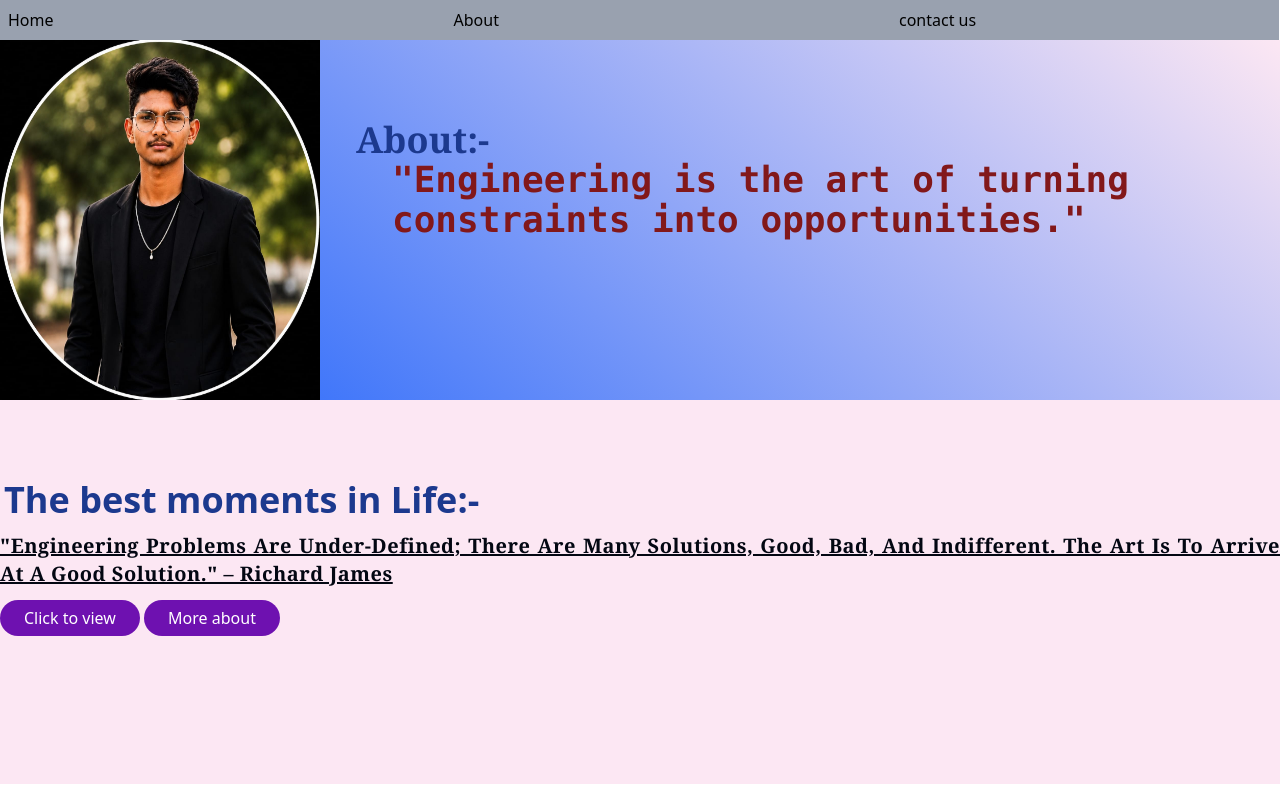
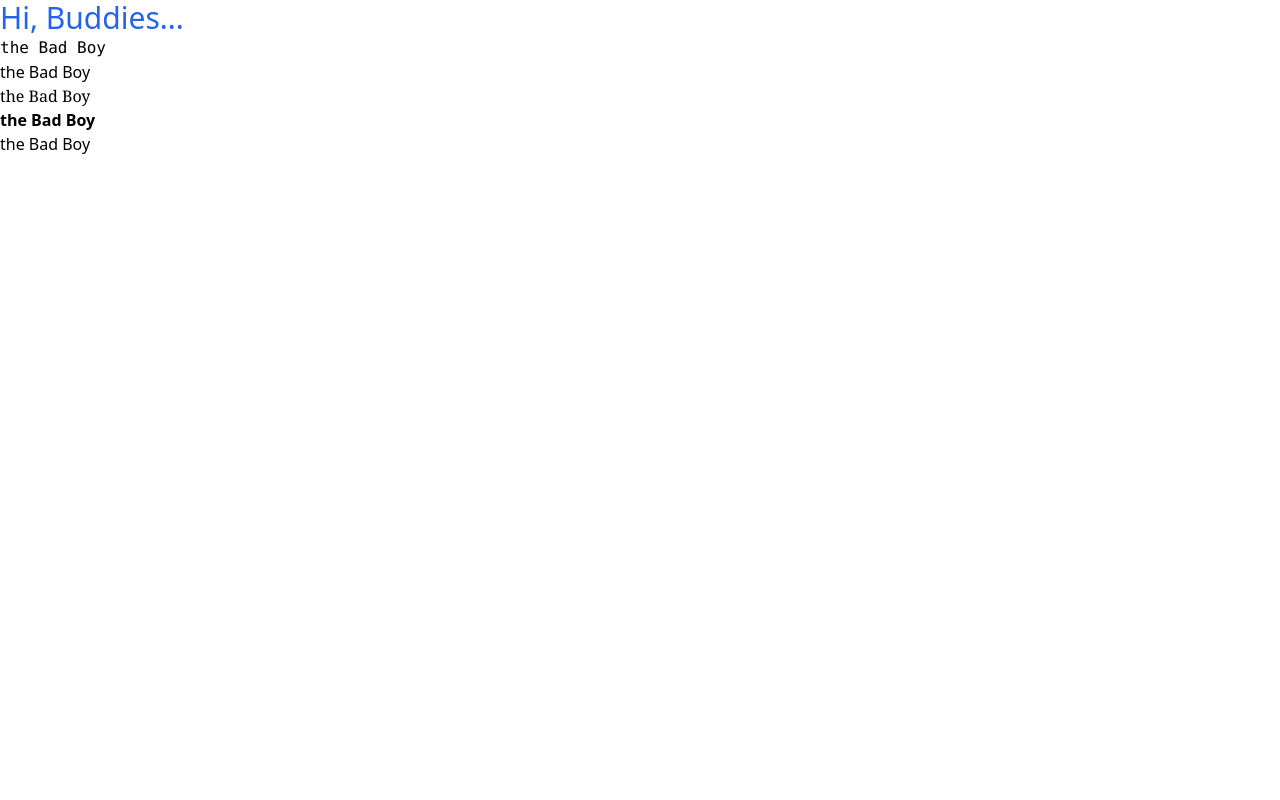
Before and after one commit to Chetan-AMBI-netizen/Tailwind.css-working, a plain HTML site: page landingpage.html in a window 1280 px wide. Drawn offline with nearby package versions, Linux system fonts and the light colour scheme.

Commit message:
working to learning

```diff
--- a/landingpage.html
+++ b/landingpage.html
@@ -3,44 +3,15 @@
 <head>
     <meta charset="UTF-8">
     <meta name="viewport" content="width=device-width, initial-scale=1.0">
-    <title>landing page</title>
-      <script src="https://cdn.jsdelivr.net/npm/@tailwindcss/browser@4"></script>
+    <script src="https://cdn.tailwindcss.com"></script>
+    <title>TAILWINDCSS</title>
 </head>
 <body>
-   <nav>
-    <ul class=" bg-gray-400 px-2 py-2 m-0.9 mr-px space-x-100 flex space-x-40 ">
-        <li class = "cursor-pointer"> Home</li>
-        <li class = "cursor-pointer"> About</li>
-        <li class = "cursor-pointer"> contact us</li>
-
-
-    </ul>
-
-   </nav>
-
-    <div class = "  bg-pink-100 flex  bg-scroll  bg-repeat-round    from-blue-600   bg-linear-40  bg-cover  item-center">
-    <img src="ambi.jpeg" class="  bg-origin-padding    bg-scroll item-center  w-80 h-90  ">
-    <aside class=" text-align-right pl-9 py-20 text-4xl text-blue-900 font-serif   font-extrabold   pl-1 ">
-
-
-    <h3> About:- </h3>
-    <h2 class=" pl-9 text-bold  font-mono text-red-900 ">  "Engineering is the art of turning constraints into opportunities."</h2>
-    </aside>
-</div>
-   <div class = " div  bg-pink-100 h-96  py-20   ">
-
-    <div class = "text-4xl text-blue-900 font-sens  font-extrabold   pl-1 "> The best moments in Life:- </div>
-
-
-
- <p class = "py-3 text-gray-950  text-xl text-justify   space-x-96  font-stretch-condensed    tab-2   capitalize    underline   non-italic  leading-7  tracking-wide font-semibold   subpixel-antialised font-serif w-1/1"> "Engineering problems are under-defined; there are many solutions, good, bad, and indifferent. The art is to arrive at a good solution." – Richard James
- </p>
- <div class = "button">
-<button class = " bg-purple-800 cursor-pointer rounded-4xl px-6 py-1.5 text-white  hover: text-slarte-900 hover:bg-yellow-700"> Click to view </button>
-<a href="https://en.wikipedia.org/wiki/User_talk:Chetan_Ambiger#c-Chetan_Ambiger-20260717175200-Professional_Engineer ">
-<button class = " bg-purple-800 cursor-pointer rounded-4xl px-6 py-1.5 text-white  hover: text-slarte-900 hover:bg-yellow-700"> More about</button> </a>
- </div>
-
-</div>
+    <h1 class=" text-blue-600 text-3xl"> Hi, Buddies...</h1>
+    <div class = "mx = 96 font-mono  "> the Bad Boy </div>
+     <div class = "mx = 96 font-sans"> the Bad Boy </div>
+      <div class = "mx = 96 font-serif"> the Bad Boy </div>
+       <div class = "mx = 96 font-bold"> the Bad Boy </div>
+        <div class = "mx = 96 font-extralight"> the Bad Boy </div>
 </body>
 </html>
--- /dev/null
+++ b/style.css
@@ -0,0 +1 @@
+@import "tailwindcss";
```
Also changed, not shown: my-project/index.html (+1 -1 lines), package.json (deleted, +0 -27 lines), README.md (deleted), WhatsApp Image 2026-06-03 at 10.56.05 PM.jpeg (deleted), ambi.jpeg (deleted), image.png (deleted), 2 other files.
